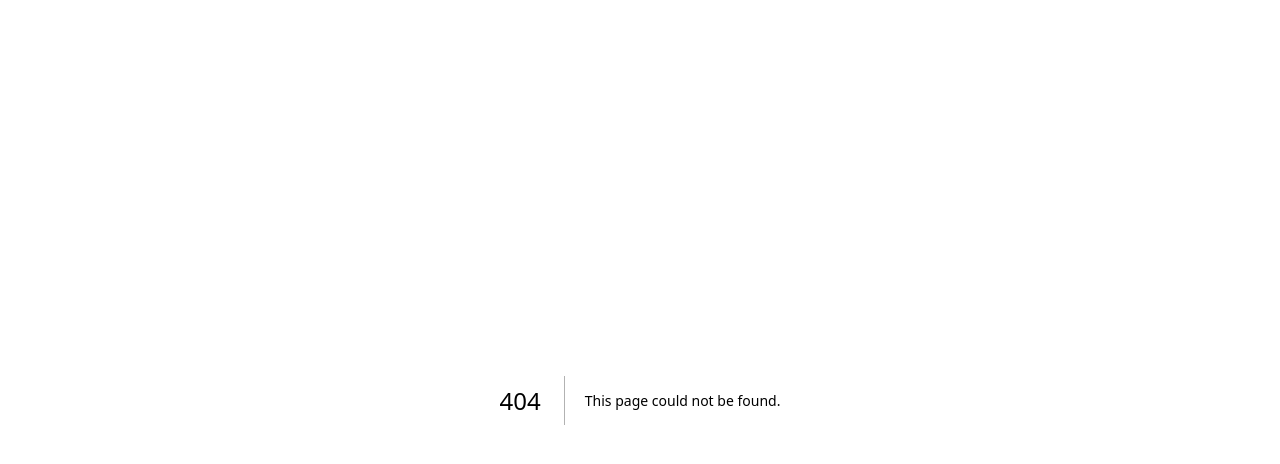
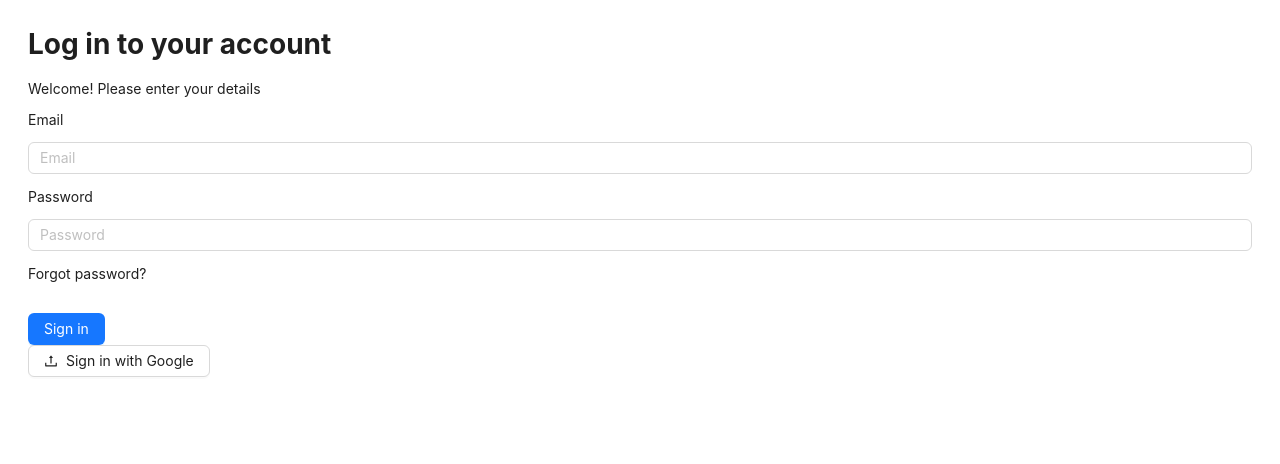
Before and after one commit to amicha23/Conlang-Suite-Capstone, a Next.js app: page /login in a window 1280 px wide. Before the commit this address had no page. Shown: the top 464 px of the page. Built offline with nearby package versions, Linux system fonts and the light colour scheme.

Commit message:
Started working on login page - Sang-Won

```diff
--- /dev/null
+++ b/src/pages/login.js
@@ -0,0 +1,74 @@
+// import 'antd/dist/antd.css';
+import { Input } from 'antd';
+import { UploadOutlined } from '@ant-design/icons';
+import { Button, message, Upload } from 'antd';
+import React, { useEffect, useState } from "react";
+import { Layout } from 'antd';
+const { Header, Footer, Sider, Content } = Layout;
+
+//icons
+import { CheckCircleOutlined, CheckCircleTwoTone, InfoCircleOutlined, InfoCircleTwoTone } from '@ant-design/icons';
+
+import saveUserInfo from "../app/dictionary"
+
+
+const { TextArea } = Input;
+
+
+
+// Implement file upload later
+const props = {
+  name: 'file',
+  action: 'https://www.mocky.io/v2/5cc8019d300000980a055e76',
+  headers: {
+    authorization: 'authorization-text',
+  },
+  onChange(info) {
+    if (info.file.status !== 'uploading') {
+      console.log(info.file, info.fileList);
+    }
+    if (info.file.status === 'done') {
+      message.success(`${info.file.name} file uploaded successfully`);
+    } else if (info.file.status === 'error') {
+      message.error(`${info.file.name} file upload failed.`);
+    }
+  },
+};
+
+
+export default function setup() {
+  const [langName, setValue] = useState('');
+  const [langDesc, setDesc] = useState('');
+
+
+  return (
+      <div>
+          <Layout>
+            <Content style={{ padding: '0 20px', background: 'white'}}>
+              <h1>Log in to your account</h1>
+              <p>Welcome! Please enter your details</p>
+              <div id="first-page-setup">
+                <p>Email</p>
+                <Input id="email" placeholder="Email" onChange={e => { setValue(e.currentTarget.value); }}/>
+                <p>Password</p>
+                <Input id="password" placeholder="Password" onChange={e => { setValue(e.currentTarget.value); }}/>
+
+                <p>Forgot password?</p>
+
+                <div id="signin-button">
+                <br></br>
+                  <Button type="primary" onClick={() => saveUserInfo({email, password})} >Sign in</Button>
+                </div>
+
+                <Button icon={<UploadOutlined />}>Sign in with Google</Button>
+
+
+
+              </div>
+
+
+            </Content>
+          </Layout>
+      </div>
+  );
+}
```
